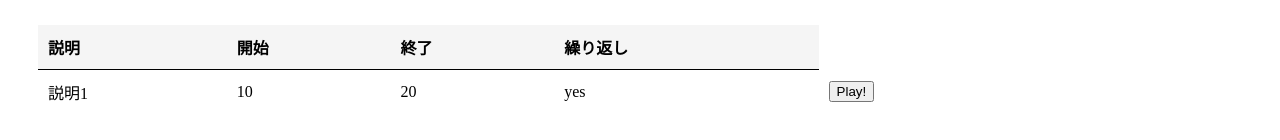
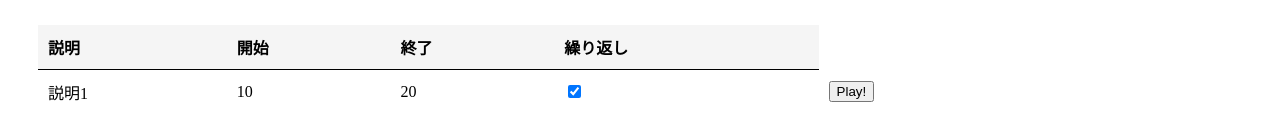
Before and after one commit to harokki/y-player-graphql, a Next.js app: page / in a window 1280 px wide. Shown: the part 560-700 px from the top of the page. Built offline with nearby package versions, Linux system fonts and the light colour scheme.

Commit message:
checkboxの編集はできるようになった

```diff
--- a/src/components/setting/index.tsx
+++ b/src/components/setting/index.tsx
@@ -6,15 +6,28 @@ import styles from './index.module.css'
 
 type Props = {
   items: Item[]
+  setItems: Dispatch<SetStateAction<Item[]>>
   startVideo: () => void
   setYoutubeSetting: Dispatch<SetStateAction<YoutubeSetting>>
 }
 
 export const Setting: React.FC<Props> = ({
   items,
+  setItems,
   startVideo,
   setYoutubeSetting,
 }) => {
+  const handleInputChange = (
+    e: React.ChangeEvent<HTMLInputElement>,
+    i: number,
+  ) => {
+    const target = e.target
+    const value = target.type === 'checkbox' ? target.checked : target.value
+    const name = target.name
+    setItems(items.splice(i, 1, { ...items[i], [name]: value }))
+    console.log(items)
+  }
+
   const playVideo = async (item: Item) => {
     await setYoutubeSetting({
       onEndSetting: {
@@ -26,6 +39,7 @@ export const Setting: React.FC<Props> = ({
     })
     startVideo()
   }
+
   return (
     <div className={styles.setting}>
       <table>
@@ -45,7 +59,16 @@ export const Setting: React.FC<Props> = ({
                   <td>{item.description}</td>
                   <td>{item.start}</td>
                   <td>{item.end}</td>
-                  <td>{item.loop ? 'yes' : 'no'}</td>
+                  <td>
+                    <input
+                      name="loop"
+                      type="checkbox"
+                      checked={item.loop}
+                      onChange={(e: React.ChangeEvent<HTMLInputElement>) =>
+                        handleInputChange(e, i)
+                      }
+                    />
+                  </td>
                   <td>
                     <button
                       onClick={() => {
--- a/src/pages/index.tsx
+++ b/src/pages/index.tsx
@@ -64,6 +64,9 @@ const initialPlayList: PlayListItem = {
 const IndexPage: NextPage = () => {
   const [videoId, setVideoId] = useState<string>('2g811Eo7K8U')
   const [playList, setPlayList] = useState<PlayListItem>(initialPlayList)
+  const [items, setItems] = useState<Item[]>(
+    playList[videoId] ? playList[videoId] : [],
+  )
   const [youtubeSetting, setYoutubeSetting] = useState<YoutubeSetting>({
     onEndSetting: { start: undefined, end: undefined, isLoop: false },
     playerVars: { start: undefined, end: undefined },
@@ -120,6 +123,10 @@ const IndexPage: NextPage = () => {
     }
   }, [videoId])
 
+  useEffect(() => {
+    setItems(playList[videoId])
+  }, [videoId, playList, items])
+
   const opts: Options = {
     height: '390',
     width: '640',
@@ -152,7 +159,8 @@ const IndexPage: NextPage = () => {
       </div>
       <div className={styles.settingForm}>
         <Setting
-          items={playList[videoId]}
+          items={items}
+          setItems={setItems}
           startVideo={startVideo}
           setYoutubeSetting={setYoutubeSetting}
         />
```
